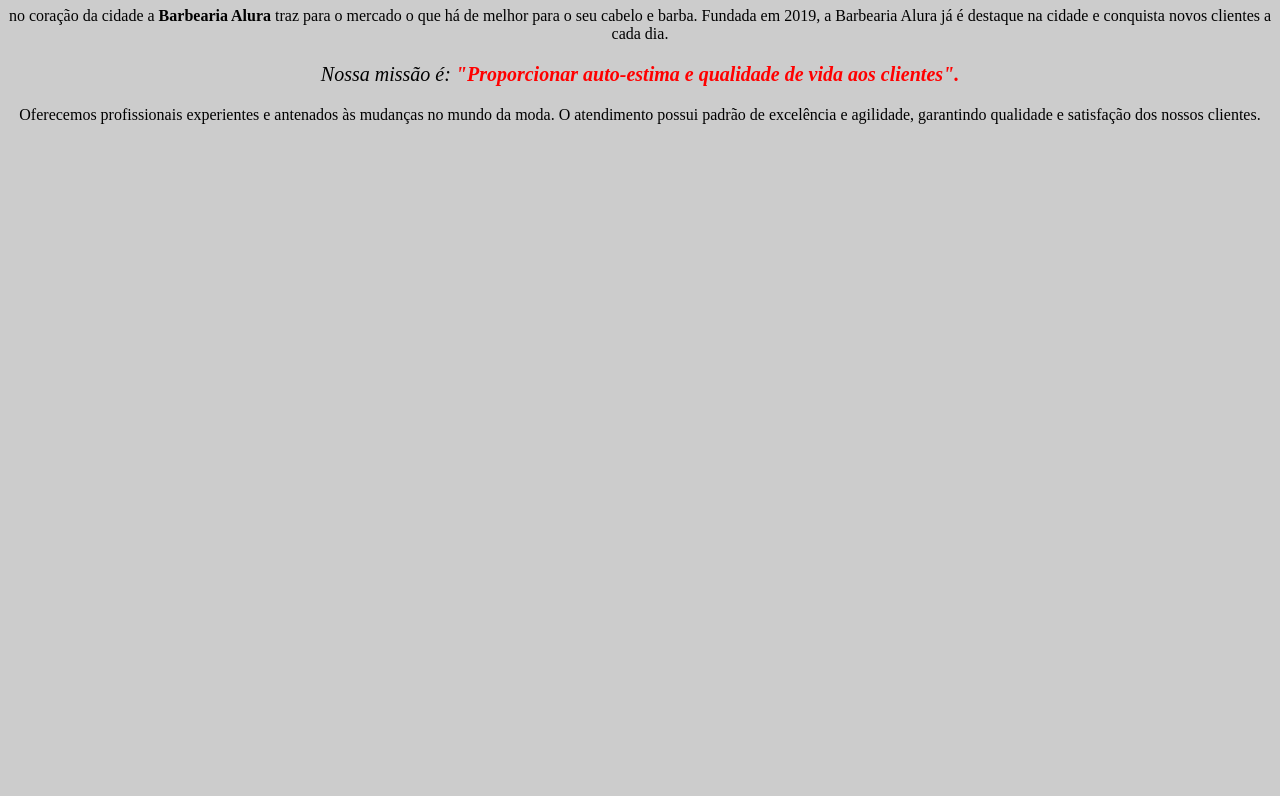
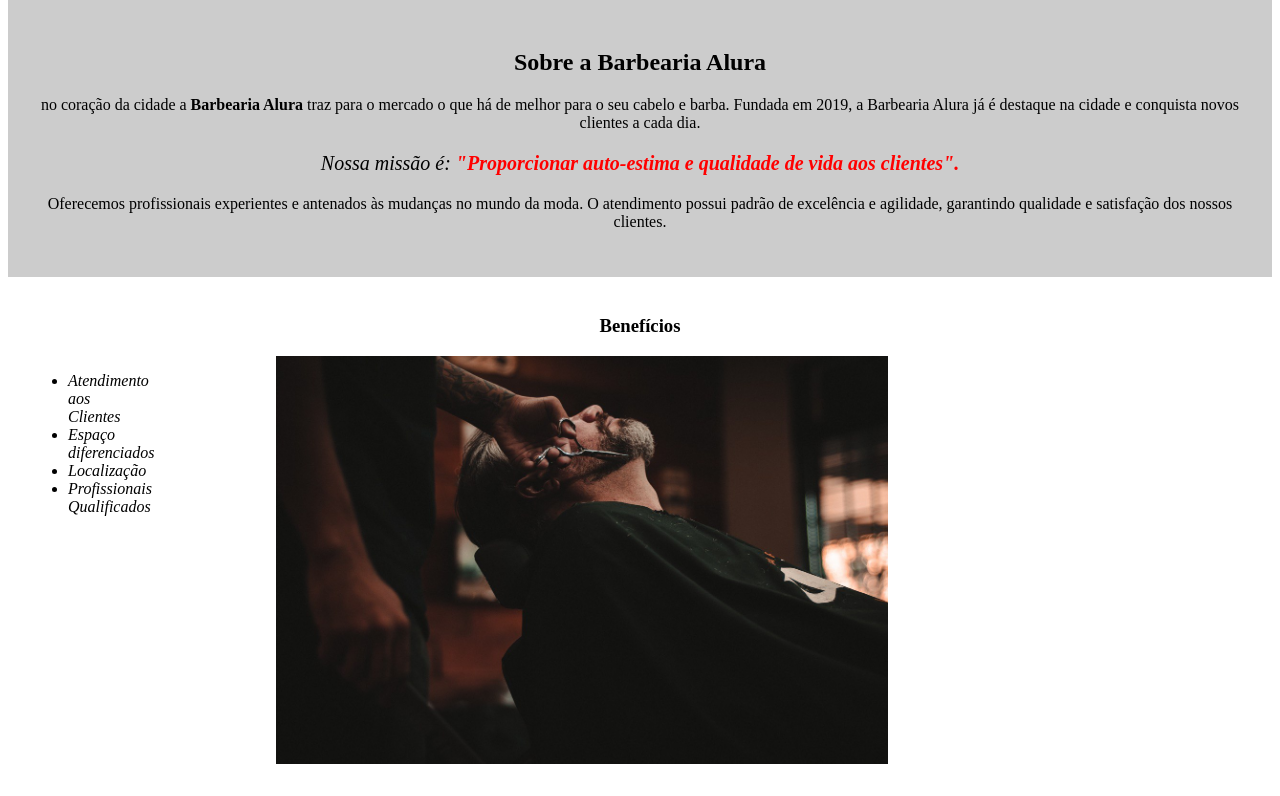
Before and after one commit to FelipeRoveroni/Alura_HTML-CSS, a plain HTML site: page index.html in a window 1280 px wide. Shown: the part 559-1355 px from the top of the page. Before the commit the page ends 800 px from the top, so only its background shows below. Drawn offline with Linux system fonts and the light colour scheme.

Commit message:
Parte 1 do projeto Finalizado!

```diff
--- a/index.html
+++ b/index.html
@@ -8,14 +8,31 @@
     <link rel="stylesheet" href="style.css">
 </head>
 <body>
+    <header>
+        <h1 class="titulo-principal">Barbearia Alura</h1>
+    </header>
     <img id="banner" src="banner.jpg" >
+    <div class="principal">
+        <h2 class="titulo-centralizado">Sobre a Barbearia Alura</h2>
 
-    <h1>Sobre a Barbearia Alura</h1>
+        <p> no coração da cidade a <Strong> Barbearia Alura </Strong>traz para o mercado o que há de melhor para o seu cabelo e barba. Fundada em 2019, a Barbearia Alura já é destaque na cidade e conquista novos clientes a cada dia.</p>
 
-    <p> no coração da cidade a <Strong> Barbearia Alura </Strong>traz para o mercado o que há de melhor para o seu cabelo e barba. Fundada em 2019, a Barbearia Alura já é destaque na cidade e conquista novos clientes a cada dia.</p>
+        <p id="missao"><em>Nossa missão é: <strong>"Proporcionar auto-estima e qualidade de vida aos clientes".</strong></em></p>
 
-    <p id="missao"><em>Nossa missão é: <strong>"Proporcionar auto-estima e qualidade de vida aos clientes".</strong></em></p>
+        <p>Oferecemos profissionais experientes e antenados às mudanças no mundo da moda. O atendimento possui padrão de excelência e agilidade, garantindo qualidade e satisfação dos nossos clientes.</p>
+    </div>
 
-    <p>Oferecemos profissionais experientes e antenados às mudanças no mundo da moda. O atendimento possui padrão de excelência e agilidade, garantindo qualidade e satisfação dos nossos clientes.</p>
+    <div class="beneficios">
+        <h3 class="titulo-centralizado">Benefícios</h3>
+
+        <ul>
+            <li class="itens">Atendimento aos Clientes</li>
+            <li class="itens">Espaço diferenciados</li>
+            <li class="itens">Localização</li>
+            <li class="itens">Profissionais Qualificados</li>
+        </ul>
+
+        <img src="beneficios.jpg" class="imagembeneficios">
+    </div>
 </body>
 </html>
--- a/style.css
+++ b/style.css
@@ -1,16 +1,25 @@
-body{
-    background-color: #cccccc;
+body {
+
 }
 
 #banner{
     width: 100%;
 }
 
-h1{
-    text-align: center;
+.principal{
+    background: #CCCCCC;
+    padding: 30px;
 }
 
-p {
+.titulo-principal {
+    padding-left: 20px;
+}
+
+.titulo-centralizado {
+    text-align: center
+}
+
+p{
     text-align: center;
 }
 
@@ -19,5 +28,25 @@
 }
 
 em strong {
-    color: red;
+    color: #FF0000;
 }
+
+.itens{
+    font-style: italic;
+}
+
+.beneficios {
+    background: #FFFFFF;
+    padding: 20px;
+}
+
+ul {
+    display: inline-block;
+    vertical-align: top;
+    width: 20px;
+    margin-right: 15%;
+}
+
+.imagembeneficios {
+    width: 50%;
+}
```
Also changed, not shown: beneficios.jpg (added).
